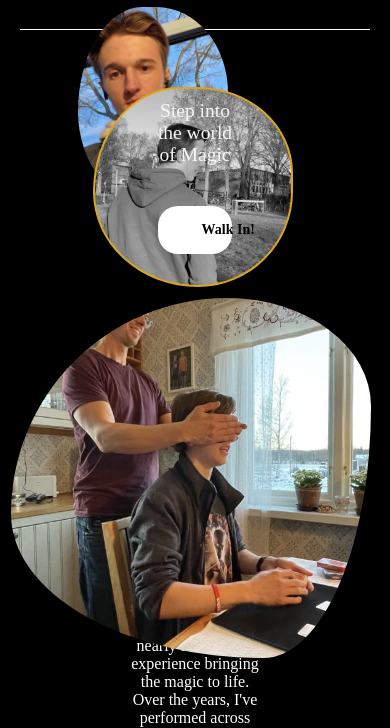
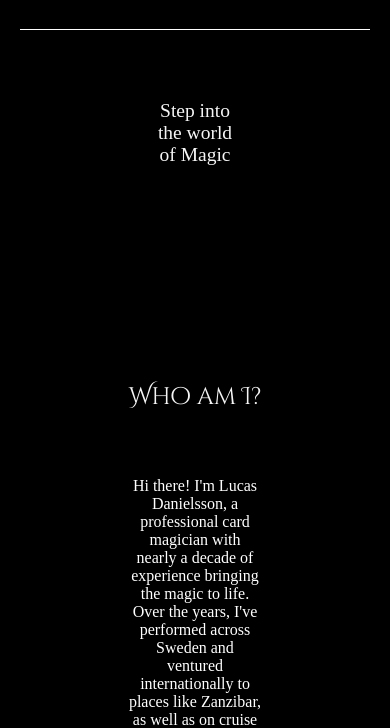
Before and after one commit to Bhaskar-J-Pathak/LucasNils, a plain HTML site: page index.html in a window 390 px wide. Shown: the part 82-810 px from the top of the page. Drawn offline with nearby package versions, Linux system fonts and the light colour scheme; a web font is replaced by a local one.

Commit message:
Update styles.css

```diff
--- a/css/styles.css
+++ b/css/styles.css
@@ -605,12 +605,8 @@ a.btn-tiktok, a.btn-insta{
 
 /* Small Devices (Max Width 480px) */
 @media screen and (max-width: 480px) {
-  .blob-1 {
-    top: 10%;
-    left: 20%;
-    height: 200px;
-    width: 150px;
-    margin-top: 5px;
+  .blob {
+    display: none;
   }
 
   .bg-gradient {
@@ -628,9 +624,7 @@ a.btn-tiktok, a.btn-insta{
   }
 
   .cta button {
-    width: 70%;
-    font-size: 10px;
-    padding: 8px 10px;
+    display: none;
   }
 
   .what-i-offer {
```
